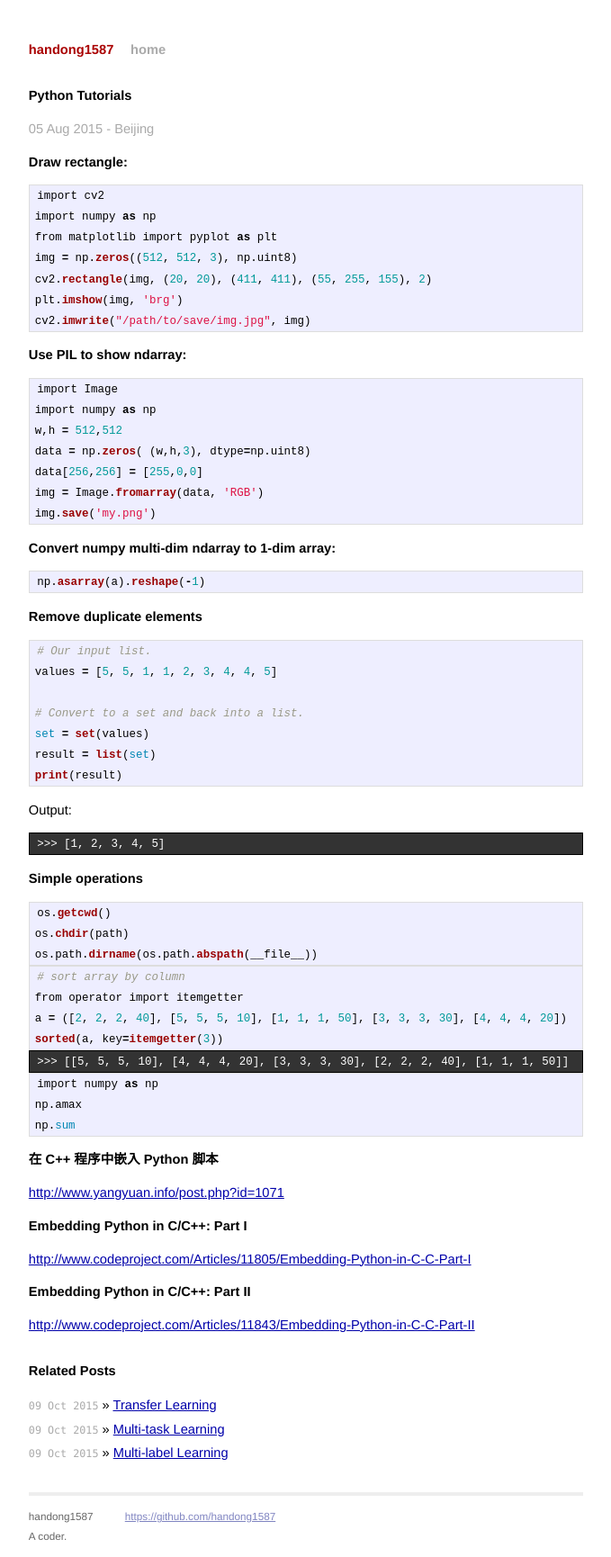
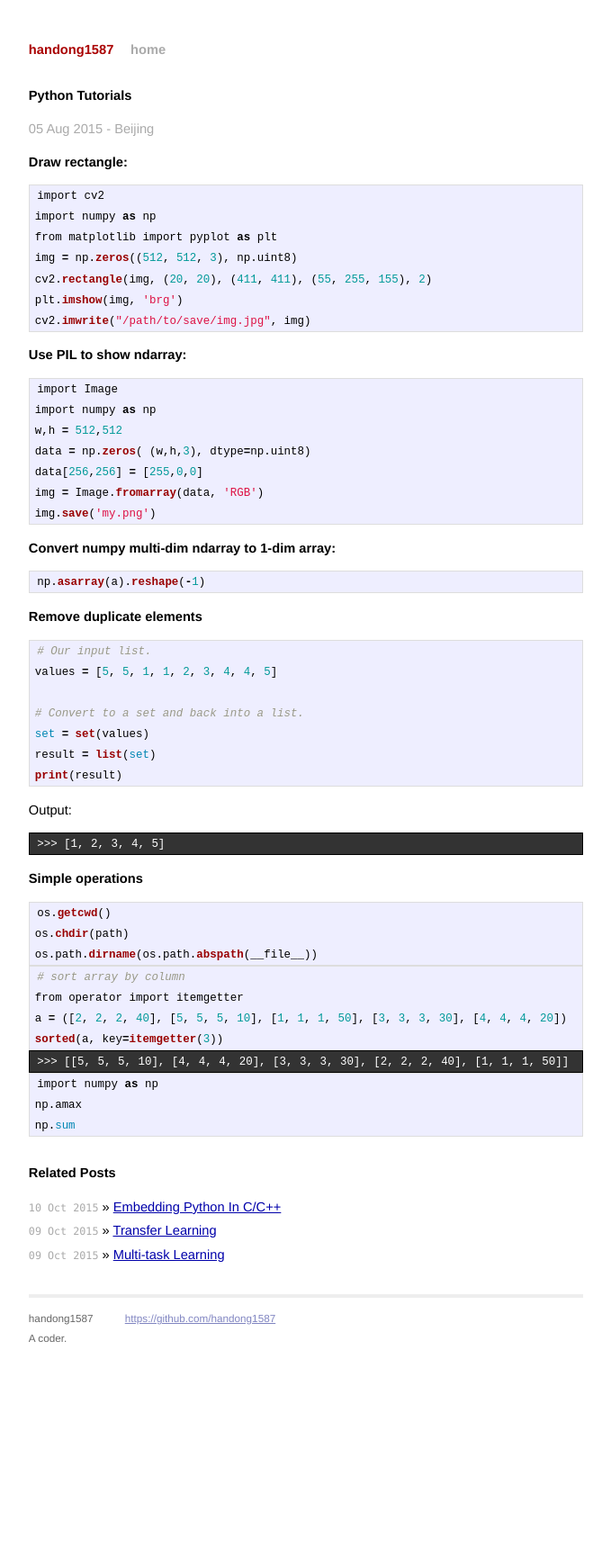
Before and after one commit to handong1587/handong1587.github.io, a Jekyll site: the page built from _posts/programming_study/2015-08-05-python-tutorials.md, in a window 1280 px wide. Shown: the whole page at 90% size, without its empty margins (300-979 px from the left). Built offline with Jekyll 4.4.1, drawn with Linux system fonts in a browser that asks for light colours; Markdown is read by kramdown in place of the engine named in the settings; comment, search, counter and statistics services are not loaded; after the commit the page ends 1510 px from its top, so only the background shows below that.

Commit message:
update md

````diff
--- a/_posts/programming_study/2015-08-05-python-tutorials.md
+++ b/_posts/programming_study/2015-08-05-python-tutorials.md
@@ -76,15 +76,3 @@ import numpy as np
 np.amax
 np.sum
 ```
-
-**在 C++ 程序中嵌入 Python 脚本**
-
-[http://www.yangyuan.info/post.php?id=1071](http://www.yangyuan.info/post.php?id=1071)
-
-**Embedding Python in C/C++: Part I**
-
-[http://www.codeproject.com/Articles/11805/Embedding-Python-in-C-C-Part-I](http://www.codeproject.com/Articles/11805/Embedding-Python-in-C-C-Part-I)
-
-**Embedding Python in C/C++: Part II**
-
-[http://www.codeproject.com/Articles/11843/Embedding-Python-in-C-C-Part-II](http://www.codeproject.com/Articles/11843/Embedding-Python-in-C-C-Part-II)
````
Also changed, not shown: _posts/programming_study/2015-10-10-embedding-python-in-cpp.md (added, +52 -0 lines).
